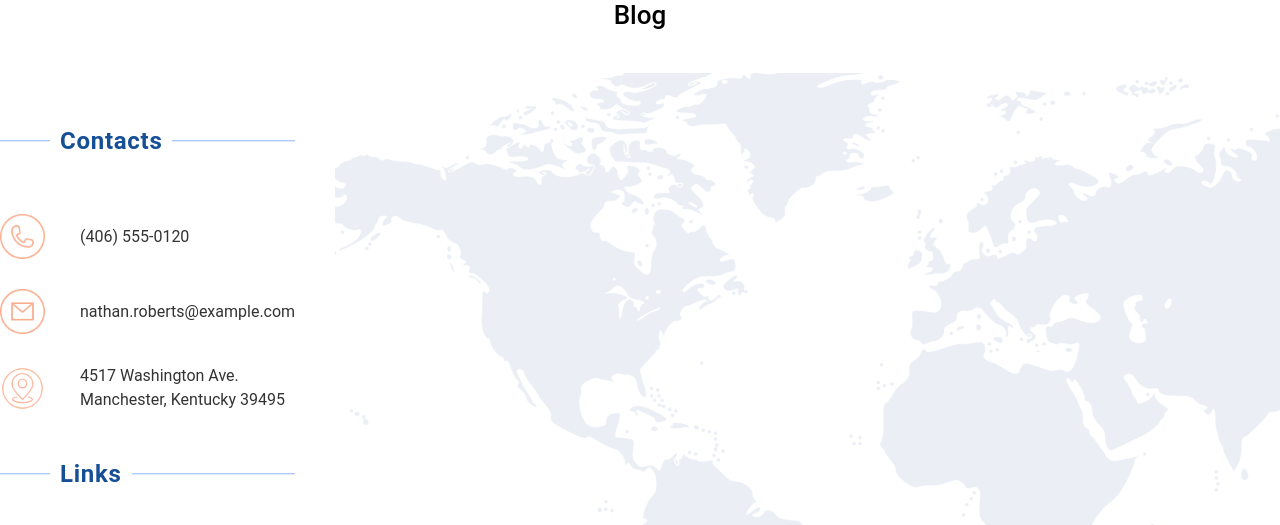
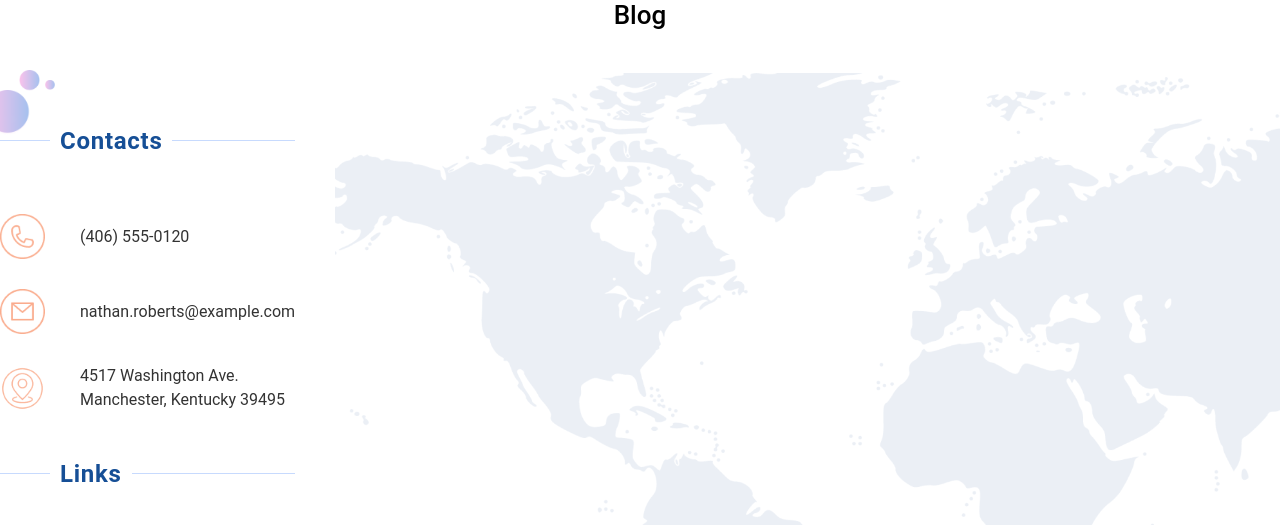
Before and after one commit to MeytikhanyanHovsep/SFS-Company, a Next.js app: page /contacts in a window 1280 px wide. Shown: the part 197-722 px from the top of the page. Built offline with nearby package versions, Linux system fonts and the light colour scheme.

Commit message:
added design details in contacts

```diff
--- a/app/contacts/page.jsx
+++ b/app/contacts/page.jsx
@@ -9,7 +9,7 @@ function Contacts() {
             <div className='container flex gap-[40px] justify-between'>
                 <div className='flex flex-col pt-[50px]'>
                     <h4 className='mb-[55px] pl-[50px] relative'>
-                        <span className='absolute translate-y-[-50%] top-[50%] w-full left-0 h-[2px] bg-gradient-to-b from-[#8fb5fc] z-[-1] to-[#b7d0ff00]'></span>
+                        <span className='absolute translate-y-[-50%] top-[50%] w-full left-0 h-[1px] bg-gradient-to-b from-[#8fb5fc] z-[-1] to-[#b7d0ff00]'></span>
                         <span className='px-[10px] bg-white text-[#164f96] text-[24px] font-[600] tracking-[0.72px]'>Contacts</span>
                     </h4>
                     <ul className='max-w-[465px] flex flex-col gap-[30px]'>
@@ -27,7 +27,7 @@ function Contacts() {
                         </li>
                     </ul>
                     <h4 className='mb-[55px] mt-[44px] pl-[50px] relative'>
-                        <span className='absolute translate-y-[-50%] top-[50%] w-full left-0 h-[2px] bg-gradient-to-b from-[#8fb5fc] z-[-1] to-[#b7d0ff00]'></span>
+                        <span className='absolute translate-y-[-50%] top-[50%] w-full left-0 h-[1px] bg-gradient-to-b from-[#8fb5fc] z-[-1] to-[#b7d0ff00]'></span>
                         <span className='px-[10px] bg-white text-[#164f96] text-[24px] font-[600] tracking-[0.72px]'>Links</span>
                     </h4>
                     <ul className='max-w-[465px] flex gap-[18px]'>
@@ -50,6 +50,11 @@ function Contacts() {
                 </div>
                 <Image src="/contactsImages/map.png" className='w-full object-contain' width={ 500 } height={ 500 } alt='map' />
             </div>
+            <div className='absolute top-[82px] left-[-15px]'>
+                <Image alt='' src="/designDetailsImages/circleDetail.png" width={ 50 } height={ 50 } className='relative right-[-60px] top-0 max-w-[10px] max-h-[10px] object-contain' />
+                <Image alt='' src="/designDetailsImages/circleDetail.png" width={ 50 } height={ 50 } className='absolute top-[-10px] right-[-10px] max-w-[21px] max-h-[21px] object-contain' />
+                <Image alt='' src="/designDetailsImages/circleDetail.png" width={ 50 } height={ 50 } className='max-w-[45px] max-h-[45px] object-contain' />
+            </div>
         </div>
     )
 }
```
